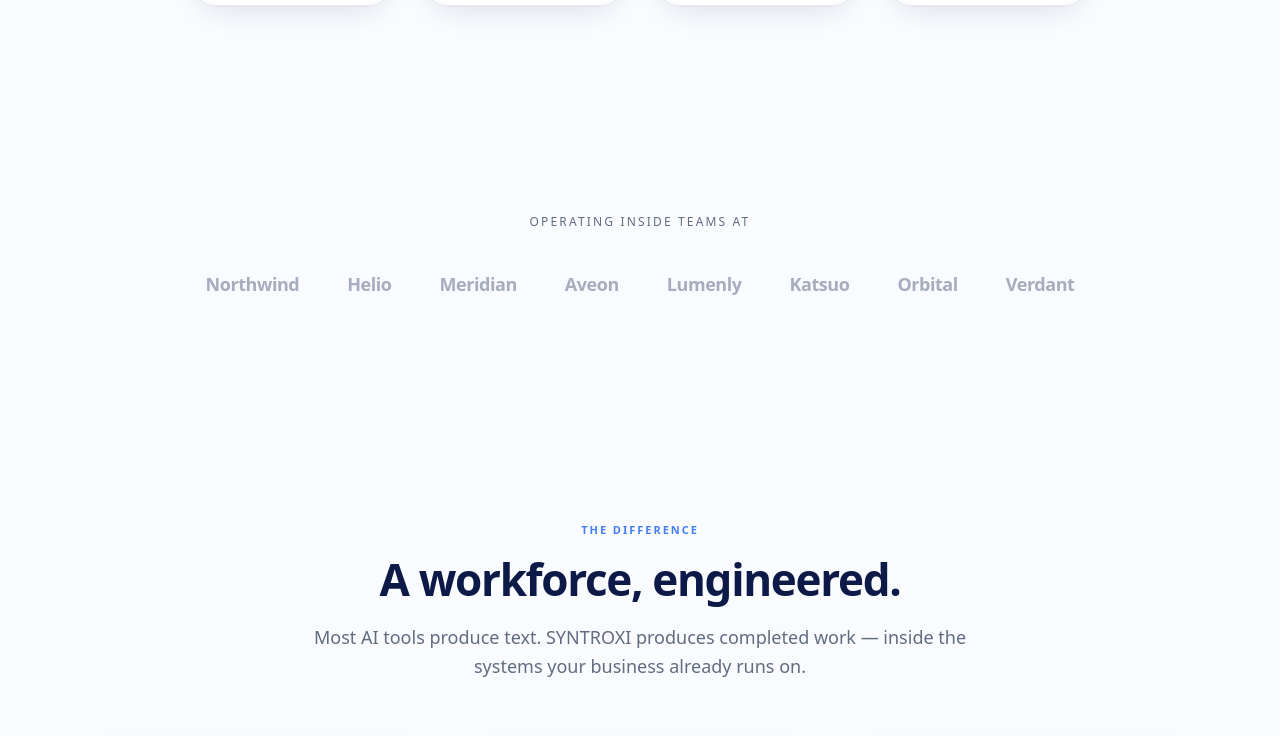
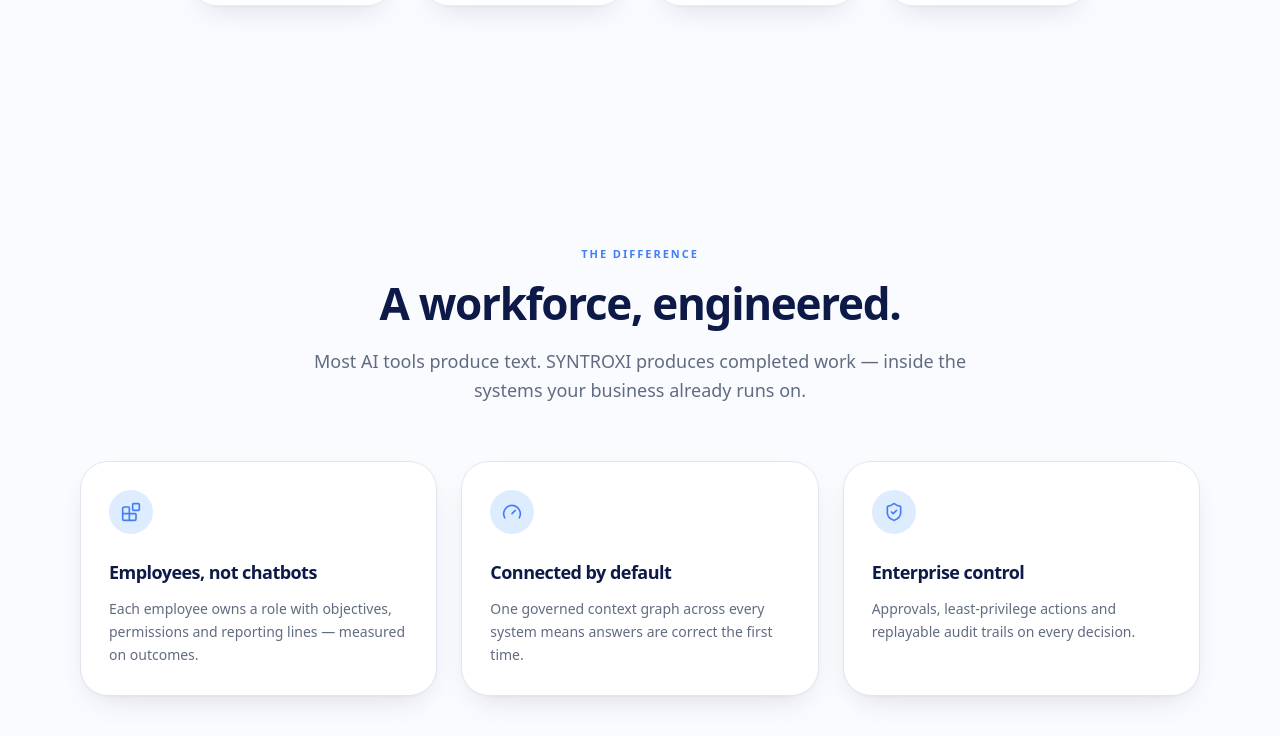
Before and after one commit to pythond34-ui/syntroxi, a React (Vite) app: page / in a window 1280 px wide. Shown: the part 891-1627 px from the top of the page. Built offline with nearby package versions, Linux system fonts and the light colour scheme.

Commit message:
Remove homepage teams section

```diff
--- a/src/routes/index.tsx
+++ b/src/routes/index.tsx
@@ -41,15 +41,6 @@
   return (
     <>
       <Hero />
-
-      <Section tight>
-        <Reveal className="mb-10 text-center">
-          <p className="text-xs uppercase tracking-[0.18em] text-muted-foreground">
-            Operating inside teams at
-          </p>
-        </Reveal>
-        <LogoRow />
-      </Section>
 
       <Section>
         <SectionHeading
```
